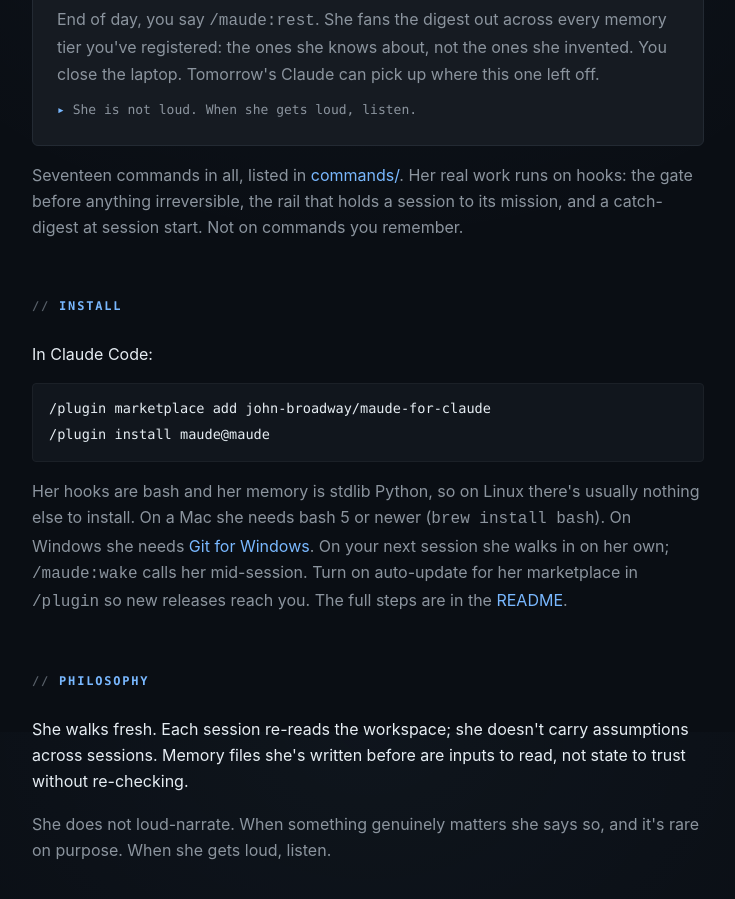
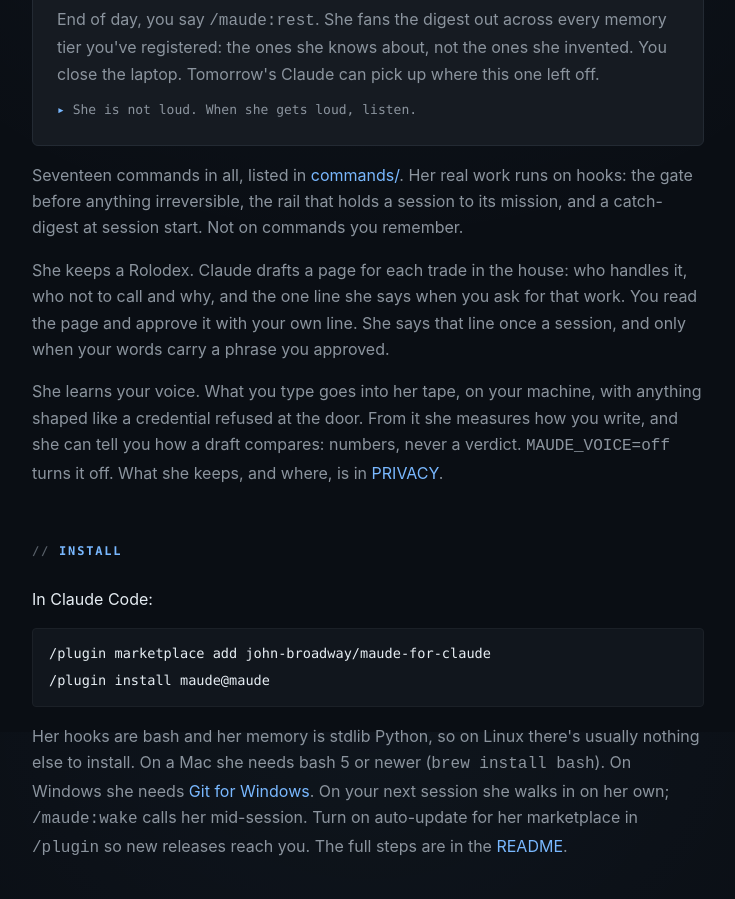
Before and after one commit to john-broadway/john-broadway.github.io, a Jekyll site: the page built from maude/index.html, in a window 1280 px wide and 900 px high, scrolled down 1068 px. Shown: the whole window, without its empty margins (272-1007 px from the left). Built offline with Jekyll 4.4.1, drawn with Linux system fonts in a browser that asks for light colours.

Commit message:
maude: the Rolodex and her voice work on the page
The Maude page named her gate, her mission rail and the session-start brief,
and nothing she has learned since: the Rolodex (v0.37.0) and the voice she
measures from the tape. Two paragraphs, in the README's own words.
John, 2026-11-18: "add the rolodex and voice to the site page".

Co-Authored-By: Claude Fable 5.2 <noreply@anthropic.com>

```diff
--- a/maude/index.html
+++ b/maude/index.html
@@ -30,6 +30,10 @@ description: "Claude's partner inside Claude Code. No daemon, no backend, no ser
 
   <p>Seventeen commands in all, listed in <a href="https://github.com/john-broadway/maude-for-claude/tree/main/commands">commands/</a>. Her real work runs on hooks: the gate before anything irreversible, the rail that holds a session to its mission, and a catch-digest at session start. Not on commands you remember.</p>
 
+  <p>She keeps a Rolodex. Claude drafts a page for each trade in the house: who handles it, who not to call and why, and the one line she says when you ask for that work. You read the page and approve it with your own line. She says that line once a session, and only when your words carry a phrase you approved.</p>
+
+  <p>She learns your voice. What you type goes into her tape, on your machine, with anything shaped like a credential refused at the door. From it she measures how you write, and she can tell you how a draft compares: numbers, never a verdict. <code>MAUDE_VOICE=off</code> turns it off. What she keeps, and where, is in <a href="https://github.com/john-broadway/maude-for-claude/blob/main/PRIVACY.md">PRIVACY</a>.</p>
+
   <h2>Install</h2>
 
   <p class="body-text">In Claude Code:</p>
```
